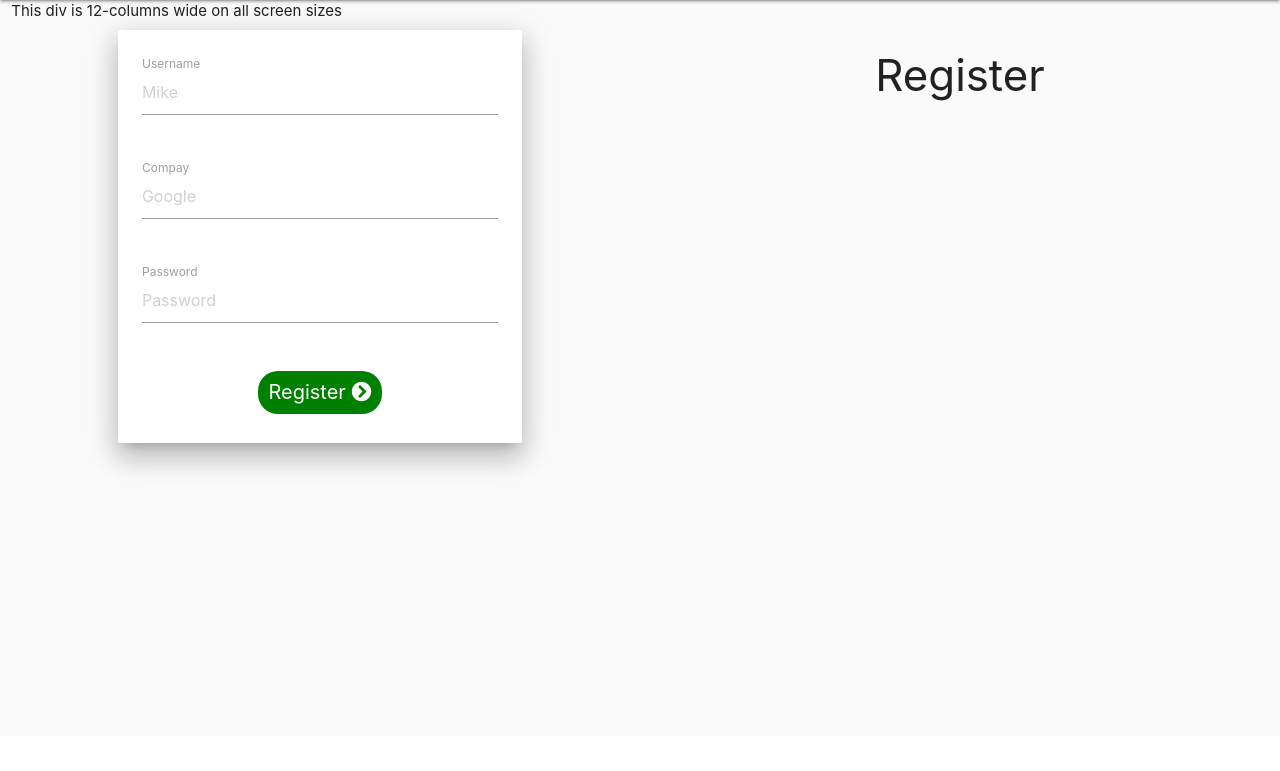
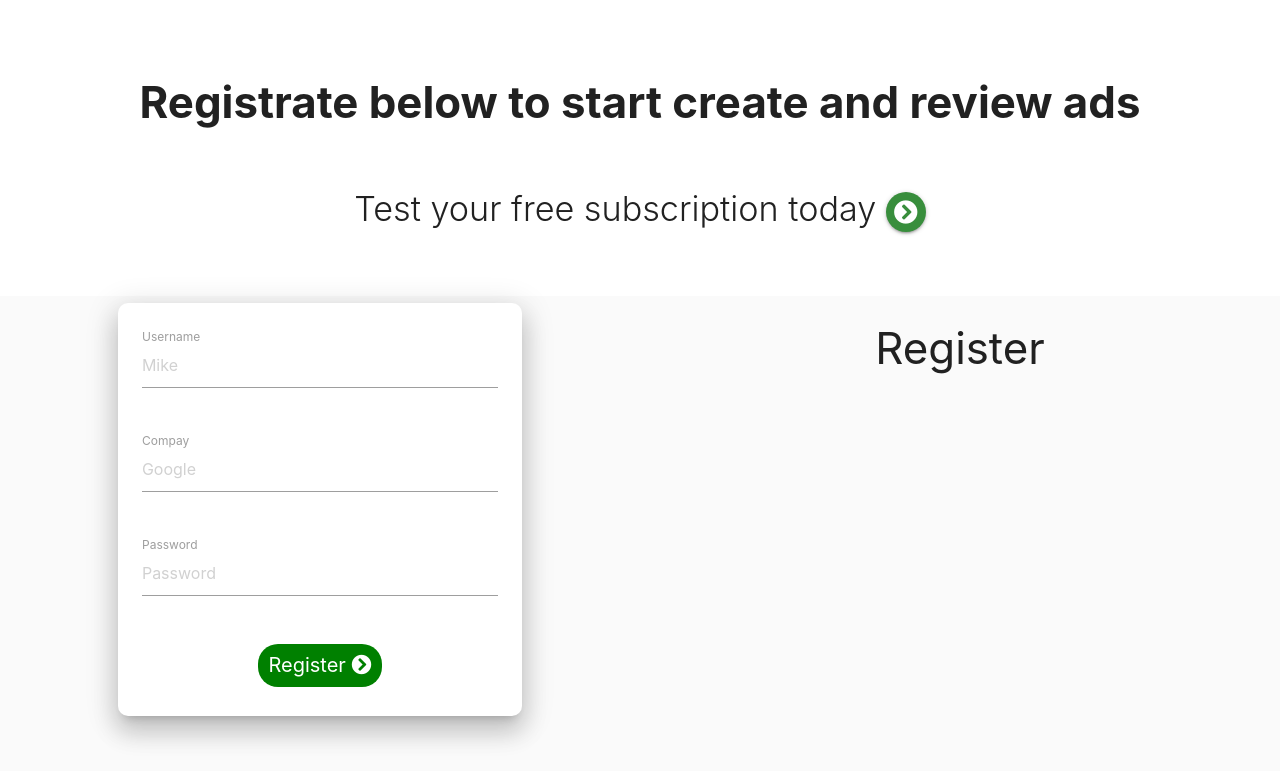
Before and after one commit to Carl-Henric/ms3, a Flask app: page /register in a window 1280 px wide. Shown: the part 64-835 px from the top of the page. Before the commit the page ends 537 px from the top, so only its background shows below. Run offline with Flask 2, Linux system fonts and the light colour scheme; some libraries are stand-ins or nearby versions.

Commit message:
Added header for register.html

```diff
--- a/static/css/style.css
+++ b/static/css/style.css
@@ -16,6 +16,8 @@ nav {
 .hero {
     text-align: center;
     padding-top: 50px;
+    padding-bottom: 50px;
+    background-color: white;
 }
 
 .hero h3 {
@@ -36,3 +38,7 @@ nav {
     margin: 5px;
     padding: 10px;
 }
+
+.rounded {
+    border-radius: 10px;
+}
--- a/templates/base.html
+++ b/templates/base.html
@@ -15,7 +15,7 @@
 </head>
 <header>
     <!--  Desktop Menu from Materialize  -->
-    <nav class="nav-extended white text-shadow">
+    <nav class="nav-extended white text-shadow z-depth-3">
         <div class="nav-wrapper">
                 <a href="{{ url_for('index') }}" class="brand-logo"><i class="fas fa-bolt"></i> Ad reviwer</a>
                 <a href="#" data-target="mobile-demo" class="sidenav-trigger right">
--- a/templates/register.html
+++ b/templates/register.html
@@ -1,15 +1,18 @@
 {% extends "base.html" %}
 {% block content %}
 
+<div class="hero">
+        <h3>Registrate below to start create and review ads</h3><br>
+    <h4>Test your free subscription today <a class="btn-floating pulse  green darken-2"><i class="fas fa-chevron-circle-right"></i></a>
+    </h4>
+</div>
+
     <div class="row">
-      <div class="col s12">
-          This div is 12-columns wide on all screen sizes
-      </div>
       <div class="col s6">
             <!-- Card panel -->
             <div class="row">
                 <form class="col s12 m8 offset-m2" method="POST" action="{{ url_for('register')}}">
-                    <div class="card-panel  white z-depth-4 ">
+                    <div class="card-panel  white z-depth-4 rounded">
                         <!-- Username -->
                         <div class="row">
                             <div class="input-field col s12">
```
